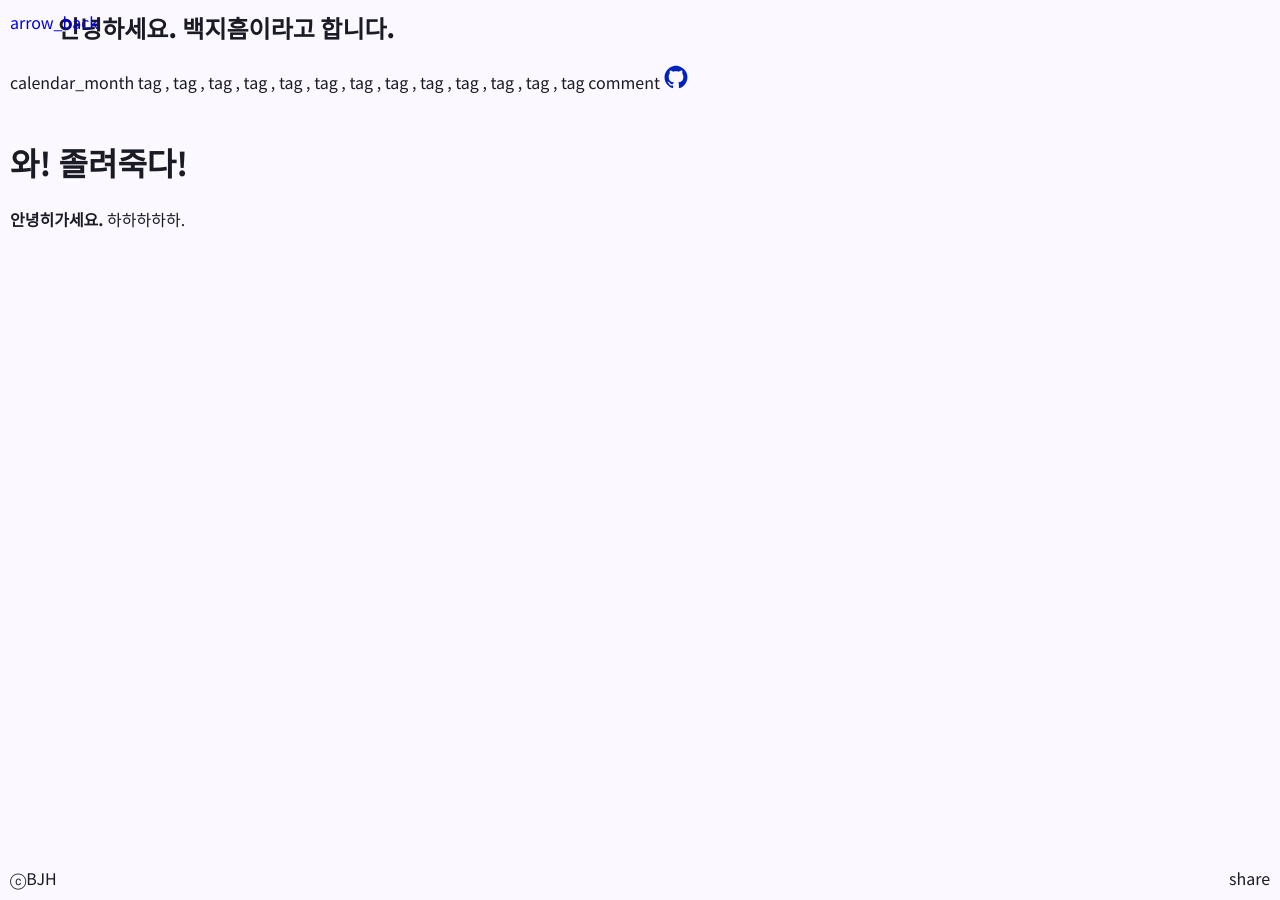
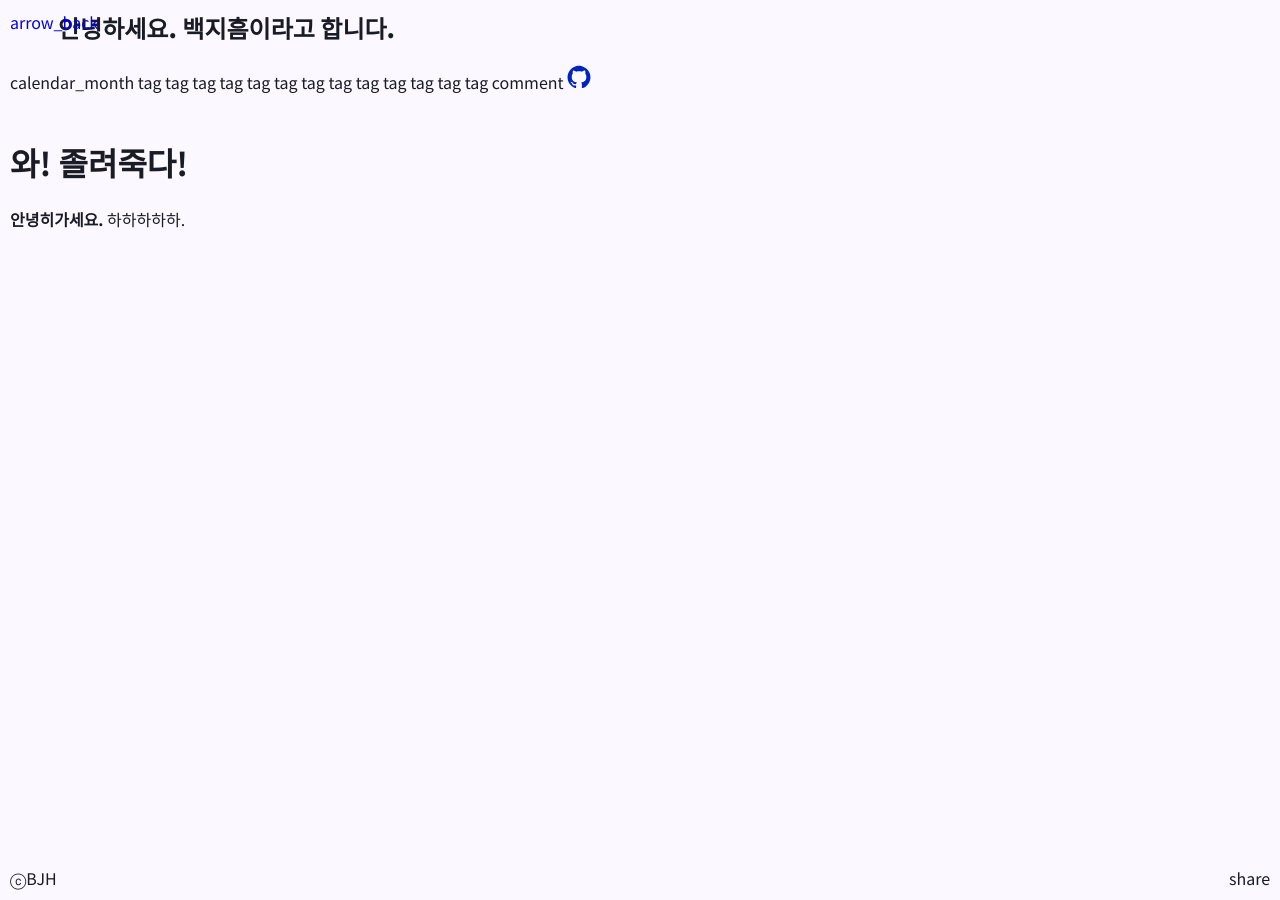
Before and after one commit to jxheum/jxheum.github.io, a Jekyll site: the page built from _posts/2024-10-18-post1.md, in a window 1280 px wide. Built offline with Jekyll 4.4.1, drawn with Linux system fonts in a browser that asks for light colours; comment, search, counter and statistics services are not loaded.

Commit message:
Update post.html

```diff
--- a/_layouts/post.html
+++ b/_layouts/post.html
@@ -24,7 +24,7 @@
             <md-assist-chip label="{{ page.date | date: '%Y-%m-%d %H:%M' }}"><md-icon slot="icon">calendar_month</md-icon></md-assist-chip>
             {% for tag in page.tags %}
             <md-assist-chip label="{{ tag }}"><md-icon slot="icon">tag</md-icon></md-assist-chip>
-            {% unless forloop.last %},{% endunless %}
+            {% unless forloop.last %}{% endunless %}
             {% endfor %}
             {% if page.comments %}
             <md-assist-chip label="댓글" onclick="comments();"><md-icon slot="icon">comment</md-icon></md-assist-chip>
```
